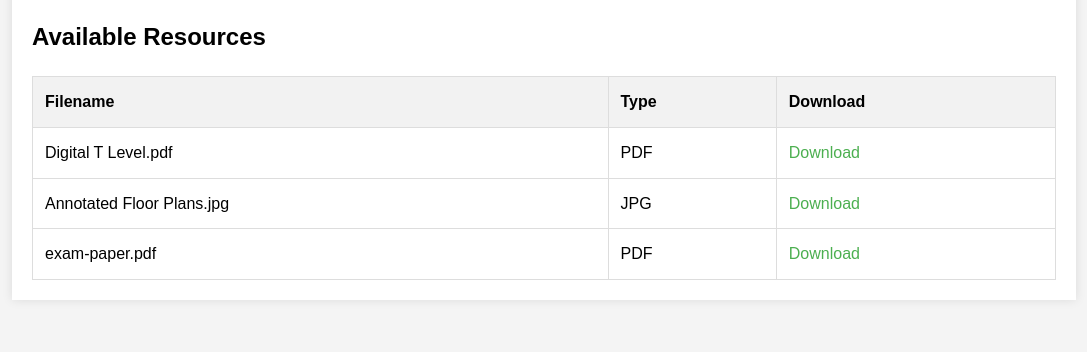
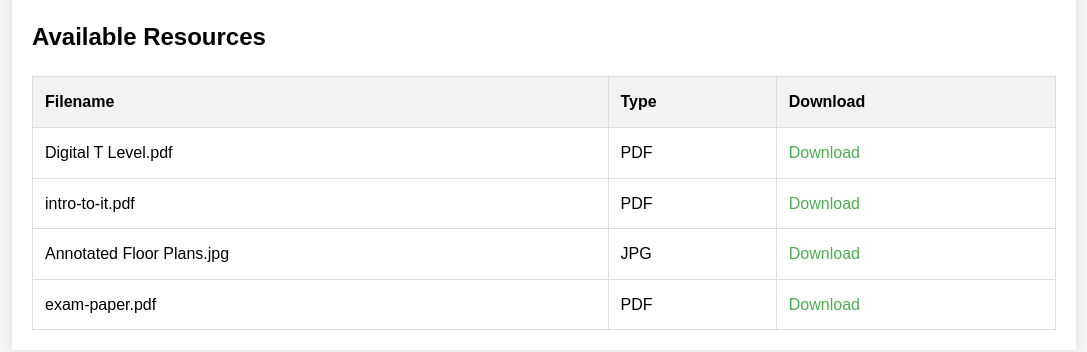
Before and after one commit to calderdale24/calderdale24.github.io, a plain HTML site: page index.html in a window 1280 px wide. Shown: the part 108-460 px from the top of the page, without its empty margins (96-1183 px from the left). Drawn offline with Linux system fonts and the light colour scheme.

Commit message:
Update index.html

```diff
--- a/index.html
+++ b/index.html
@@ -27,6 +27,11 @@
                         <td><a href="resources/Digital T Level.pdf" download>Download</a></td>
                     </tr>
                     <tr>
+                        <td>intro-to-it.pdf</td>
+                        <td>PDF</td>
+                        <td><a href="resources/intro-to-it.pdf" download>Download</a></td>
+                    </tr>
+                    <tr>
                         <td>Annotated Floor Plans.jpg</td>
                         <td>JPG</td>
                         <td><a href="resources/Annotated Floor Plans.jpg" download>Download</a></td>
```
